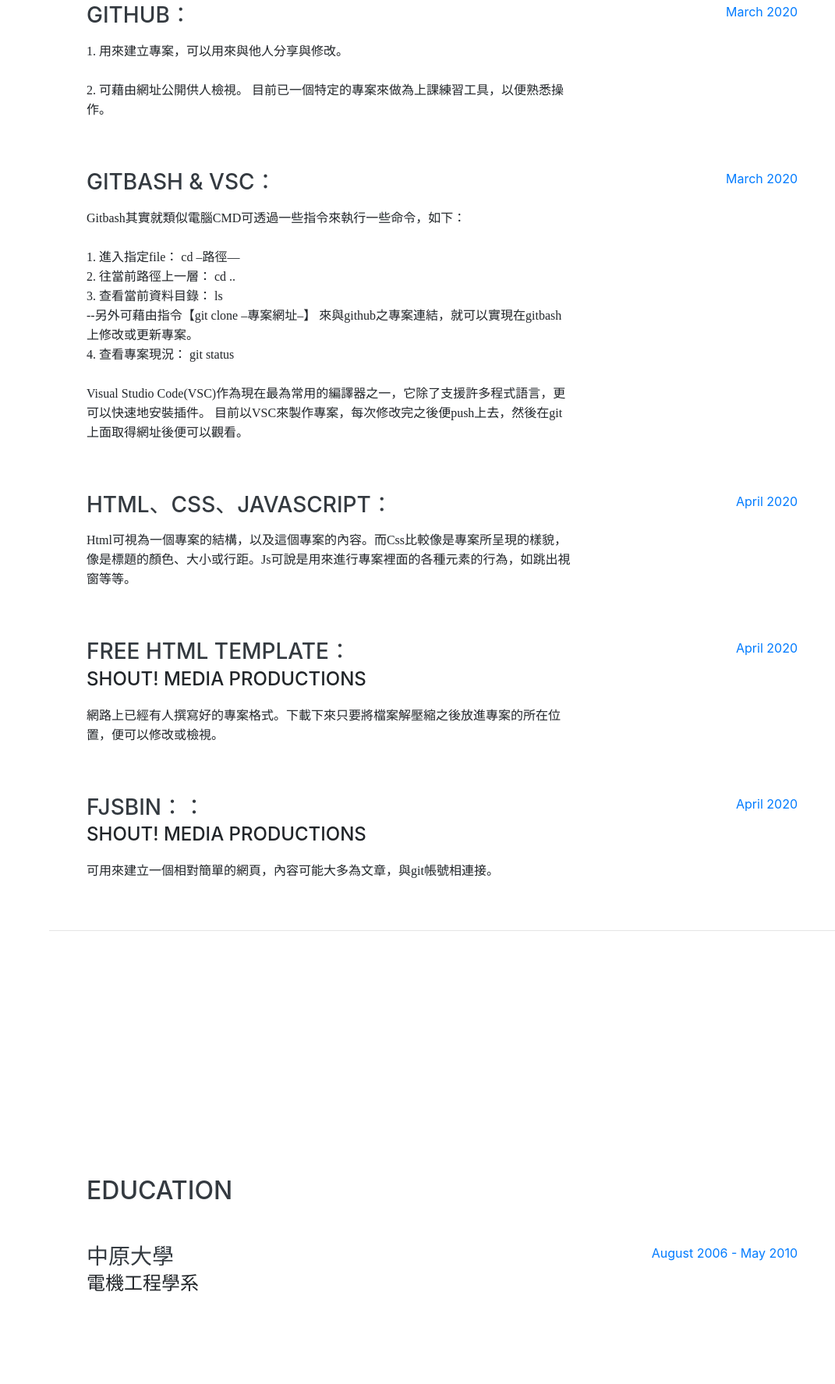
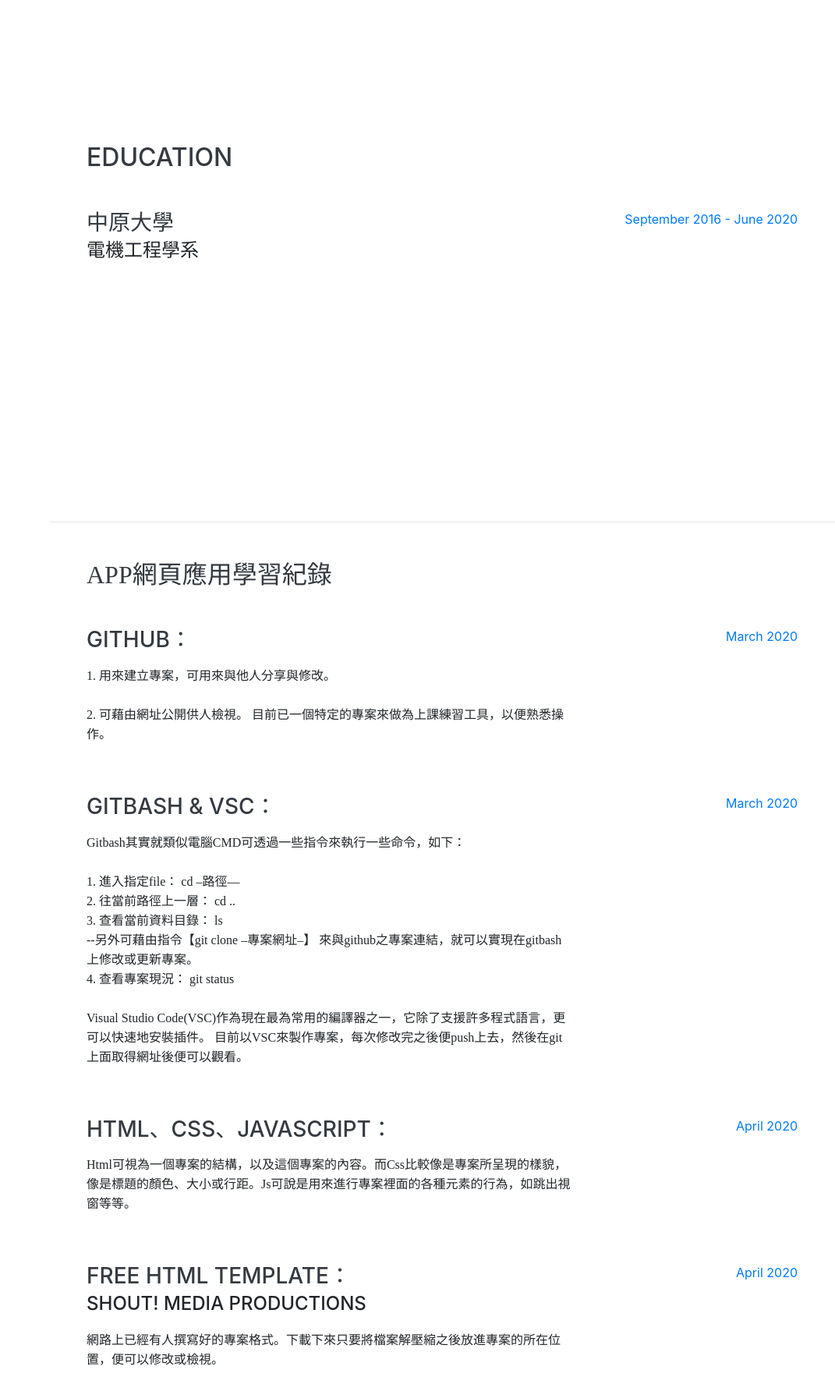
Before and after one commit to timmy930/Timmywork.github.io, a website with bundled scripts: page index.html in a window 1280 px wide. Shown: the part 932-2707 px from the top of the page at 78% size, without its empty margins (209-1280 px from the left). Built offline with nearby package versions, Linux system fonts and the light colour scheme; a web font is replaced by a local one.

Commit message:
update 6

```diff
--- a/index.html
+++ b/index.html
@@ -84,7 +84,23 @@
         </div>
       </div>
     </section>
+    <hr class="m-0">
+    <section class="resume-section p-3 p-lg-5 d-flex align-items-center" id="education">
+      <div class="w-100">
+        <h2 class="mb-5">Education</h2>
+        <div class="resume-item d-flex flex-column flex-md-row justify-content-between ">
+          <div class="resume-content">
+            <h3 class="mb-0"><font face="微軟正黑體"">中原大學</h3>
+            <div class="subheading mb-3">電機工程學系</font></div>
 
+
+          </div>
+            <span class="text-primary">September 2016 - June 2020</span>
+          </div>
+        </div>
+
+      </div>
+    </section>
     <hr class="m-0">
 
     <section class="resume-section p-3 p-lg-5 d-flex justify-content-center" id="experience">
@@ -95,7 +111,7 @@
           <div class="resume-content">
             <h3 class="mb-0">Github：</h3>
             <div class="subheading mb-3"></div>
-            <p><font face="微軟正黑體"">1. 用來建立專案，可以用來與他人分享與修改。<br><br>
+            <p><font face="微軟正黑體"">1. 用來建立專案，可用來與他人分享與修改。<br><br>
                 2. 可藉由網址公開供人檢視。
                 目前已一個特定的專案來做為上課練習工具，以便熟悉操作。</font></p>
           </div>
@@ -162,26 +178,7 @@
 
     </section>
 
-    <hr class="m-0">
 
-    <section class="resume-section p-3 p-lg-5 d-flex align-items-center" id="education">
-      <div class="w-100">
-        <h2 class="mb-5">Education</h2>
-
-        <div class="resume-item d-flex flex-column flex-md-row justify-content-between ">
-          <div class="resume-content">
-            <h3 class="mb-0"><font face="微軟正黑體"">中原大學</h3>
-            <div class="subheading mb-3">電機工程學系</font></div>
-
-
-          </div>
-          <div class="resume-date text-md-right">
-            <span class="text-primary">August 2006 - May 2010</span>
-          </div>
-        </div>
-
-      </div>
-    </section>
 
     <hr class="m-0">
 
@@ -198,7 +195,7 @@
 
     <section class="resume-section p-3 p-lg-5 d-flex align-items-center" id="interests">
       <div class="w-100">
-        <h2 class="mb-5">Interests</h2>
+        <h2 class="mb-0">Interests</h2>
         <p>Apart from being a web developer, I enjoy most of my time being outdoors. In the winter, I am an avid skier and novice ice climber. During the warmer months here in Colorado, I enjoy mountain biking, free climbing, and kayaking.</p>
         <p class="mb-0">When forced indoors, I follow a number of sci-fi and fantasy genre movies and television shows, I am an aspiring chef, and I spend a large amount of my free time exploring the latest technology advancements in the front-end web development world.</p>
       </div>
```
